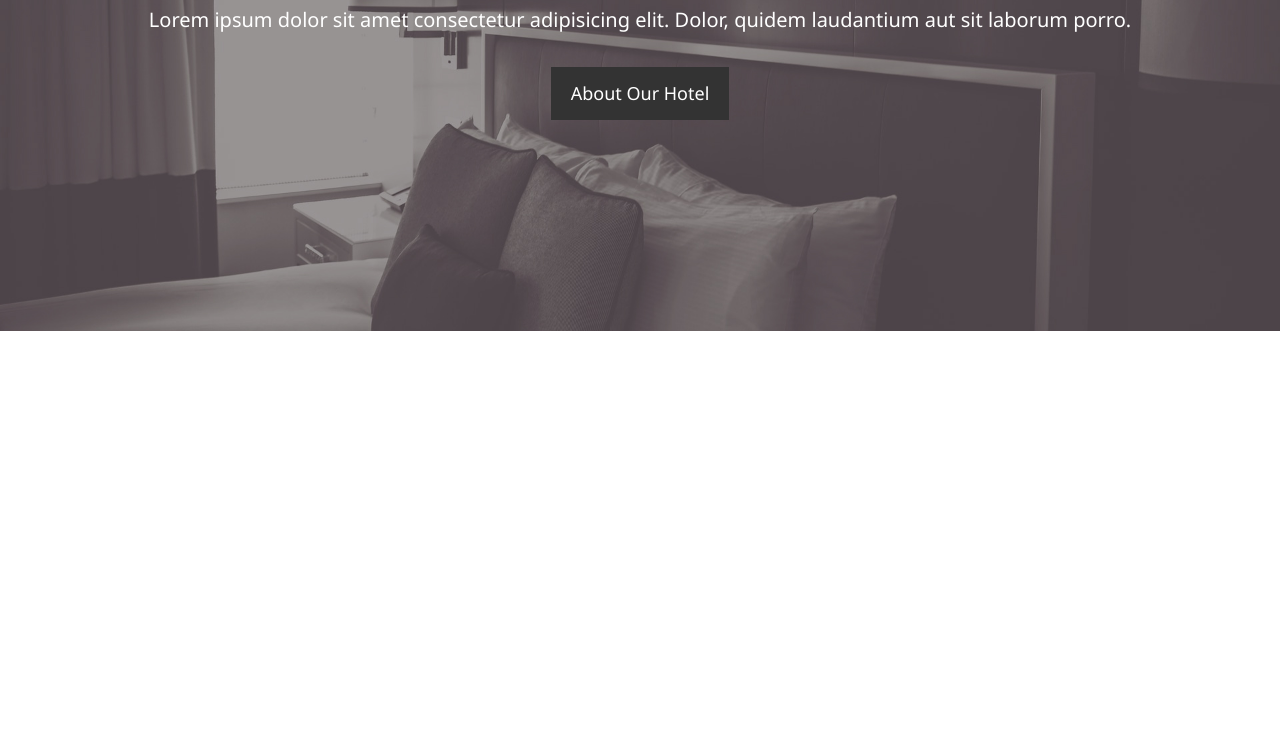
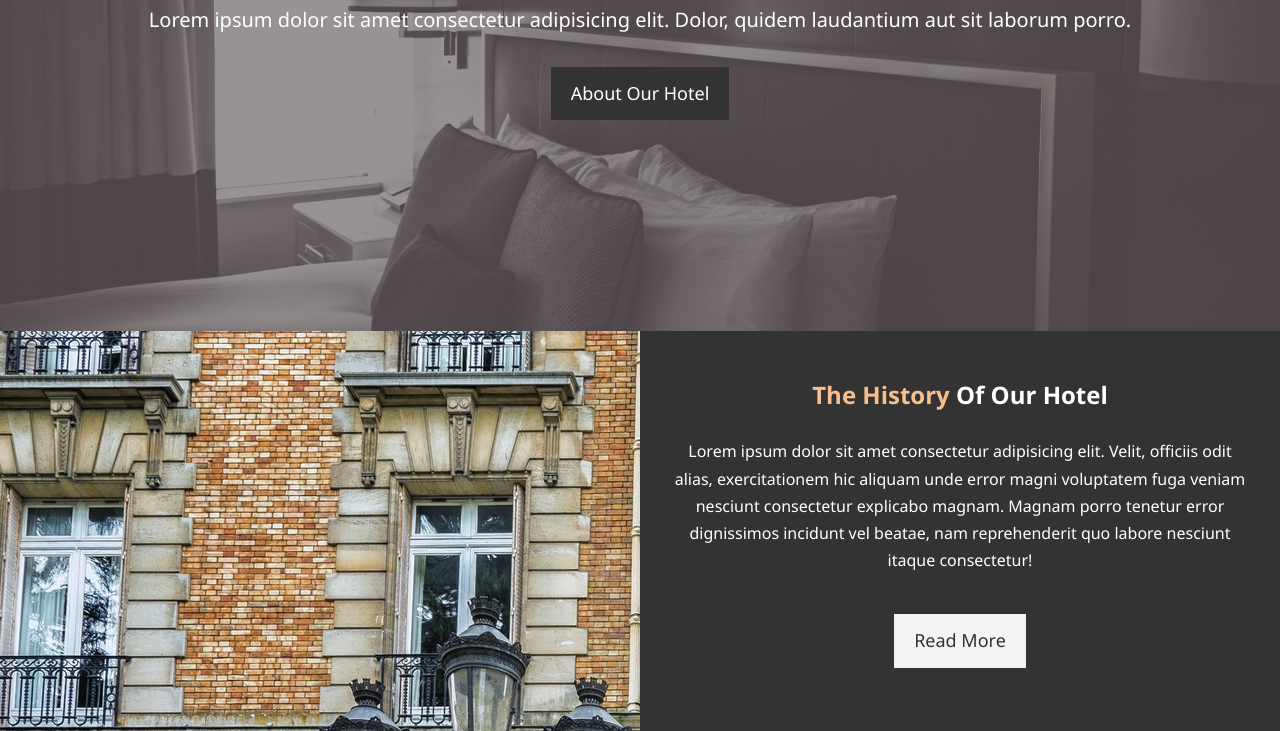
Before and after one commit to GunjanKadu/Hotel-Website, a plain HTML site: page index.html in a window 1280 px wide. Shown: the part 336-1067 px from the top of the page. Before the commit the page ends 800 px from the top, so only its background shows below. Drawn offline with Linux system fonts and the light colour scheme.

Commit message:
Home Info

```diff
--- a/css/style.css
+++ b/css/style.css
@@ -44,6 +44,22 @@ p {
 }
 .btn:hover {
   background-color: #f7c08a;
+}
+.btn-light {
+  background: #f4f4f4;
+  color: #333;
+}
+.bg-dark {
+  background: #333;
+  color: white;
+}
+.bg-light {
+  background: #f4f4f4;
+  color: #333;
+}
+.bg-primary {
+  background: #333;
+  color: #f7c08a;
 }
 /* Navbar */
 #navbar {
@@ -95,3 +111,24 @@ p {
   padding-bottom: 20px;
   line-height: 1.7em;
 }
+/* Home Info */
+#home-info {
+  height: 400px;
+}
+#home-info .info-img {
+  float: left;
+  width: 50%;
+  background: url(../img/photo-1.jpg) no-repeat;
+  min-height: 100%;
+}
+#home-info .info-content {
+  float: right;
+  overflow: hidden;
+  width: 50%;
+  height: 100%;
+  text-align: center;
+  padding: 50px 30px;
+}
+#home-info .info-content p {
+  padding-bottom: 30px;
+}
--- a/index.html
+++ b/index.html
@@ -40,5 +40,19 @@
         </div>
       </div>
     </header>
+    <section class="bg-dark" id="home-info">
+      <div class="info-img"></div>
+      <div class="info-content">
+        <h2><span class="text-primary">The History</span> Of Our Hotel</h2>
+        <p>
+          Lorem ipsum dolor sit amet consectetur adipisicing elit. Velit,
+          officiis odit alias, exercitationem hic aliquam unde error magni
+          voluptatem fuga veniam nesciunt consectetur explicabo magnam. Magnam
+          porro tenetur error dignissimos incidunt vel beatae, nam reprehenderit
+          quo labore nesciunt itaque consectetur!
+        </p>
+        <a href="about.html" class="btn btn-light">Read More</a>
+      </div>
+    </section>
   </body>
 </html>
```
